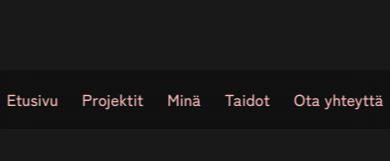
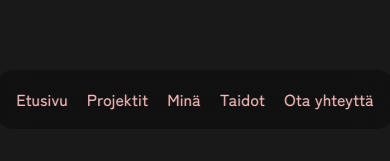
Before and after one commit to ArttuPyry/my-react-portfolio, a React (Create React App) app: page / in a window 390 px wide. Shown: the part 683-844 px from the top of the page. Built offline with nearby package versions, Linux system fonts and the light colour scheme.

Commit message:
Nav bar gap change on 1024px

```diff
--- a/src/components/nav/nav.css
+++ b/src/components/nav/nav.css
@@ -24,7 +24,7 @@ nav a {
 @media screen and (max-width: 1024px) {
     nav {
         padding: 0.5rem 0.7rem;
-        gap: 0.5rem;
+        gap: 0.2rem;
     }
 
     nav a {
```
